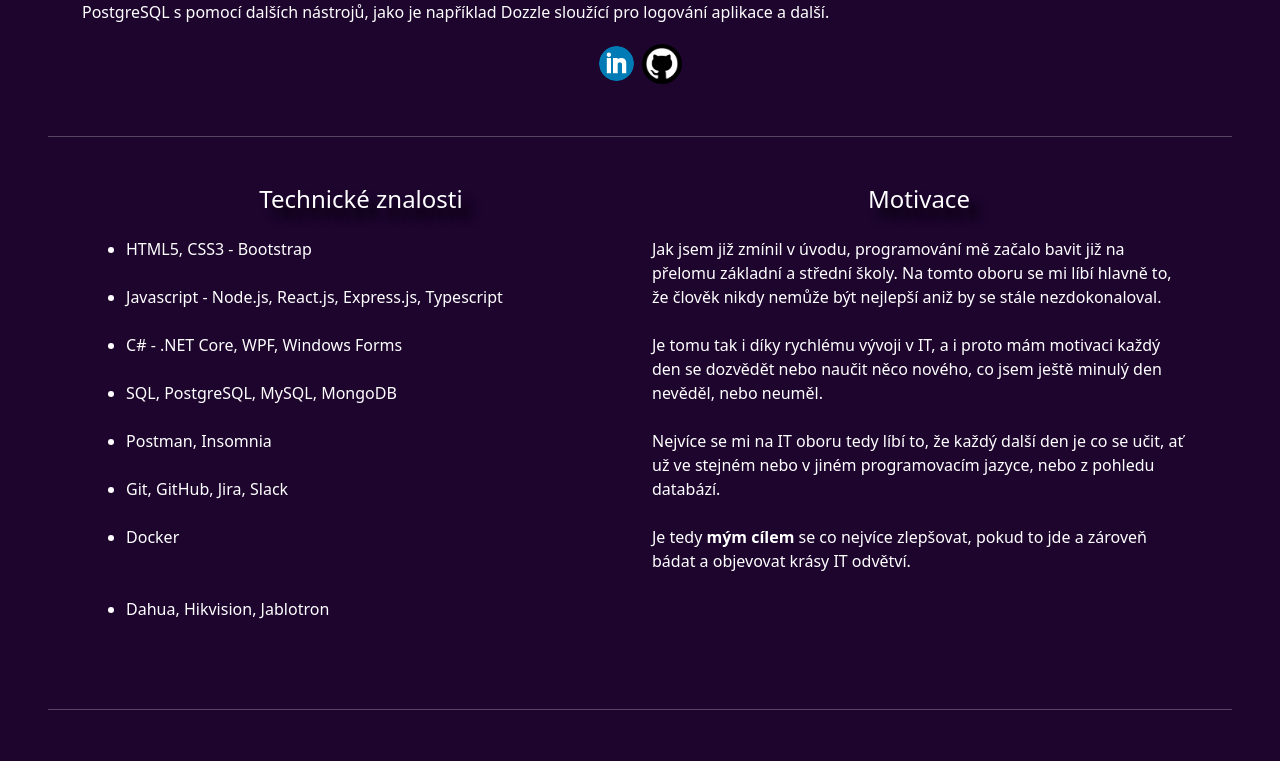
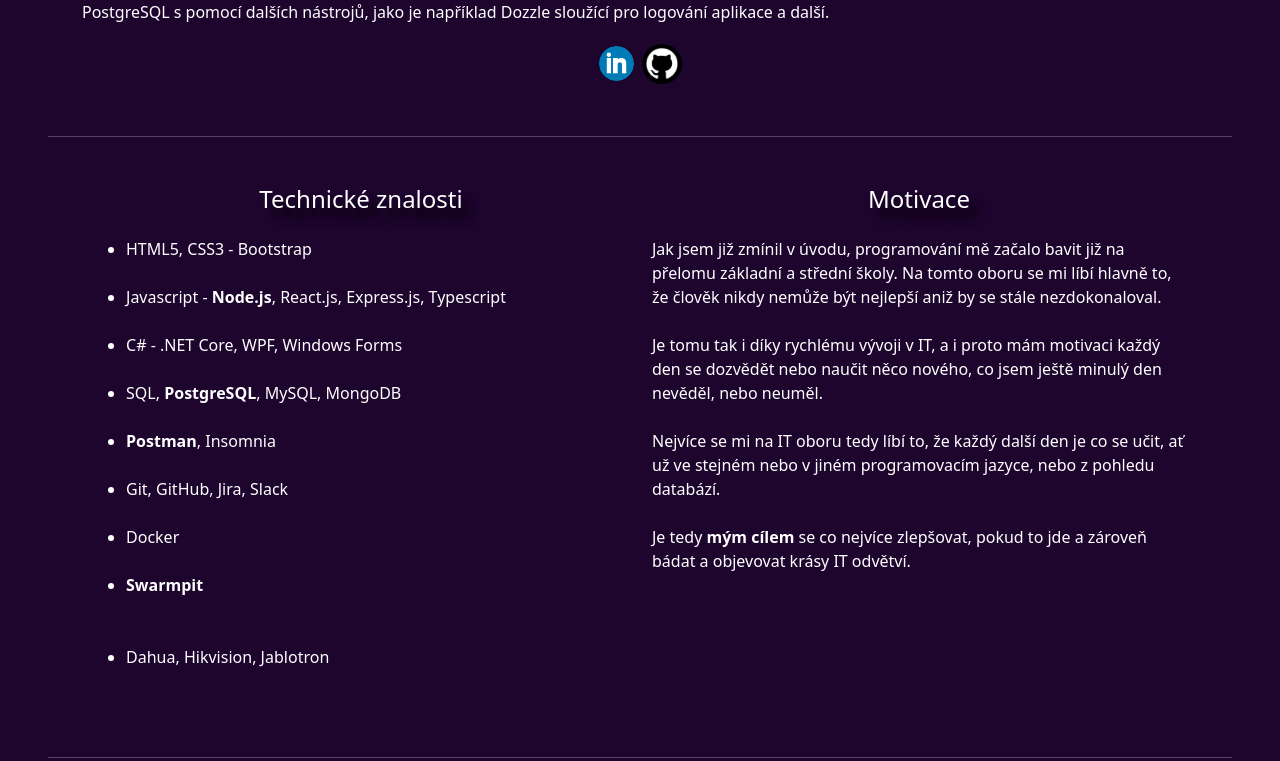
Before and after one commit to mhrubes/My-Portfolio, a React (Create React App) app in the folder portfolio/: page /about in a window 1280 px wide. Shown: the part 504-1265 px from the top of the page. Built offline with nearby package versions, Linux system fonts and the light colour scheme.

Commit message:
drobny upravy + design

```diff
--- a/portfolio/src/components/about/Skills-no-loop-Writter.js
+++ b/portfolio/src/components/about/Skills-no-loop-Writter.js
@@ -6,11 +6,12 @@ function SkillNoLoopWritter(props) {
     return (
         <TypeWritter
             options={{
-                strings: `${lang}`,
+                strings: lang,
                 autoStart: true,
                 loop: false,
                 delay: 30,
-                cursor: ''
+                cursor: '',
+                html: true
             }}
         />
     )
--- a/portfolio/src/locales/cs.json
+++ b/portfolio/src/locales/cs.json
@@ -48,7 +48,6 @@
     "jobTitle": {
         "webFrontendDeveloper": "Frontend vývojář",
         "webBackendDeveloper": "Backend vývojář",
-        "tester": "Tester",
         "webFullStackDeveloper": "Full-Stack vývojář"
     },
 
--- a/portfolio/src/locales/en.json
+++ b/portfolio/src/locales/en.json
@@ -48,7 +48,6 @@
     "jobTitle": {
         "webFrontendDeveloper": "Frontend developer",
         "webBackendDeveloper": "Backend developer",
-        "tester": "Tester",
         "webFullStackDeveloper": "Full-Stack developer"
     },
 
--- a/portfolio/src/pages/About.js
+++ b/portfolio/src/pages/About.js
@@ -85,6 +85,7 @@ function About() {
         'Git, GitHub, Jira, Slack',
         // 'Docker, Jenkins',
         'Docker',
+        'Swarmpit',
         '',
         'Dahua, Hikvision, Jablotron'
     ]
@@ -152,16 +153,25 @@ function About() {
                     <div className="col-md-6">
                         <p className="text-center h4 pb-3 setShadow">{t('aboutPage.technicalKnowledge')}</p>
                         <ul>
-                            {skillsObj.map((item, index) => (
+                            {skillsObj.map((item, index) => {
+                                const keywordsToHighlight = ['Node.js', 'PostgreSQL', 'Postman', 'Swarmpit']
+                                const highlightKeywords = (text, keywords) => {
+                                    const pattern = new RegExp(`\\b(${keywords.join('|')})\\b`, 'g')
+                                    return text.replace(pattern, '<strong>$1</strong>')
+                                }
+                                const highlightedText = highlightKeywords(item, keywordsToHighlight)
+
+                                return (
                                     <span key={index}>
                                         {item !== '' && (
                                             <li>
-                                            <SkillNoLoopWritter lang={item} />
+                                                <SkillNoLoopWritter lang={highlightedText} />
                                             </li>
                                         )}
                                         <br />
                                     </span>
-                            ))}
+                                )
+                            })}
                         </ul>
 
                         {window.innerWidth <= 767 && <hr className="text-white m-5" />}
@@ -204,15 +214,9 @@ function About() {
                     {technologyObj.map((item, index) => (
                         <React.Fragment key={index}>
                             <div className="col-xl-2 col-lg-3 col-md-2 col-4 p-1">
-                                {windowWidth > 990 && (
-                                    <TechFlipCard key={index} item={item} index={index} flipStates={flipStates} handleFlip={handleFlip} height="150px" iconSize="75px" textFontSize="20px" />
-                                )}
-                                {windowWidth <= 990 && windowWidth > 767 && (
-                                    <TechFlipCard key={index} item={item} index={index} flipStates={flipStates} handleFlip={handleFlip} height="90px" iconSize="45px" textFontSize="14px" />
-                                )}
-                                {windowWidth <= 767 && (
-                                    <TechFlipCard key={index} item={item} index={index} flipStates={flipStates} handleFlip={handleFlip} height="60px" iconSize="30px" textFontSize="10px" />
-                                )}
+                                {windowWidth > 990 && <TechFlipCard key={index} item={item} index={index} flipStates={flipStates} handleFlip={handleFlip} height="150px" iconSize="75px" textFontSize="20px" />}
+                                {windowWidth <= 990 && windowWidth > 767 && <TechFlipCard key={index} item={item} index={index} flipStates={flipStates} handleFlip={handleFlip} height="90px" iconSize="45px" textFontSize="14px" />}
+                                {windowWidth <= 767 && <TechFlipCard key={index} item={item} index={index} flipStates={flipStates} handleFlip={handleFlip} height="60px" iconSize="30px" textFontSize="10px" />}
                             </div>
                             {(index === 4 || index === 10 || index === 15 || index === 21) && windowWidth >= 1200 && <div className="col-xl-1"></div>}
                         </React.Fragment>
```
Lines whose indentation alone changed are shown as unchanged.
